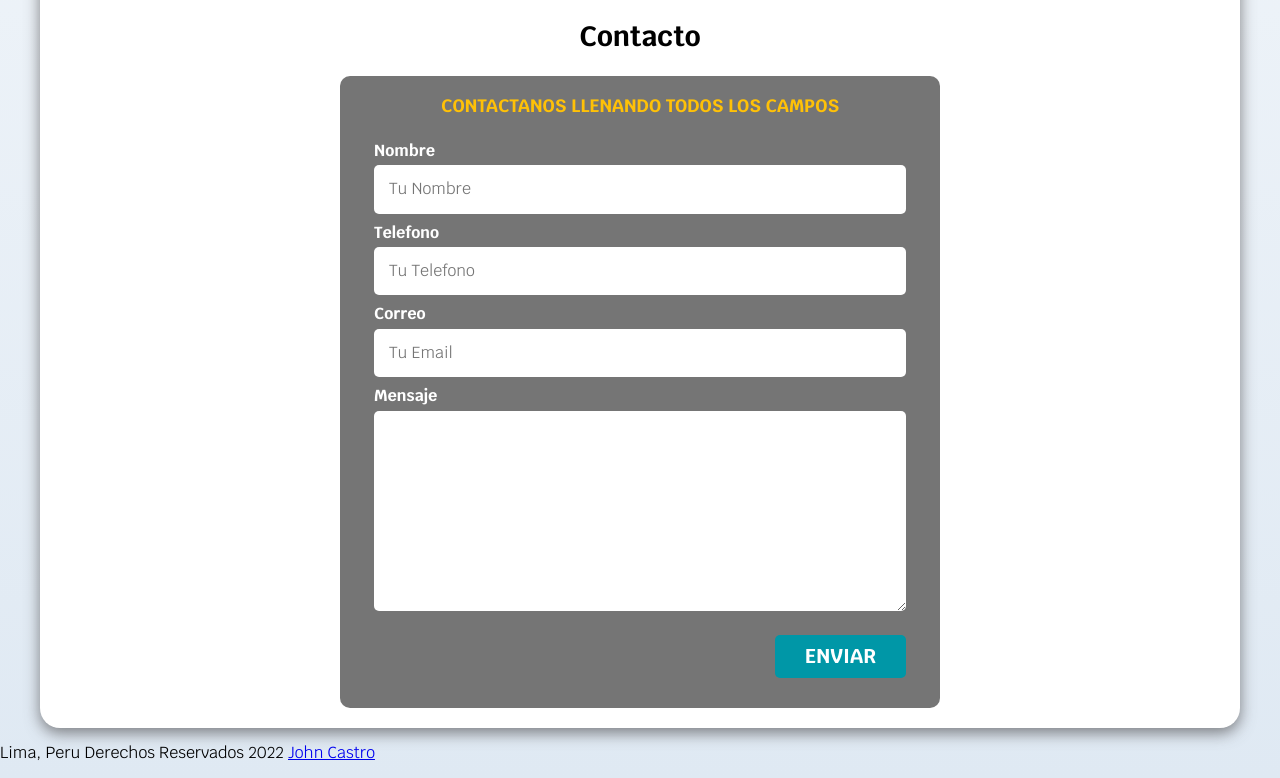
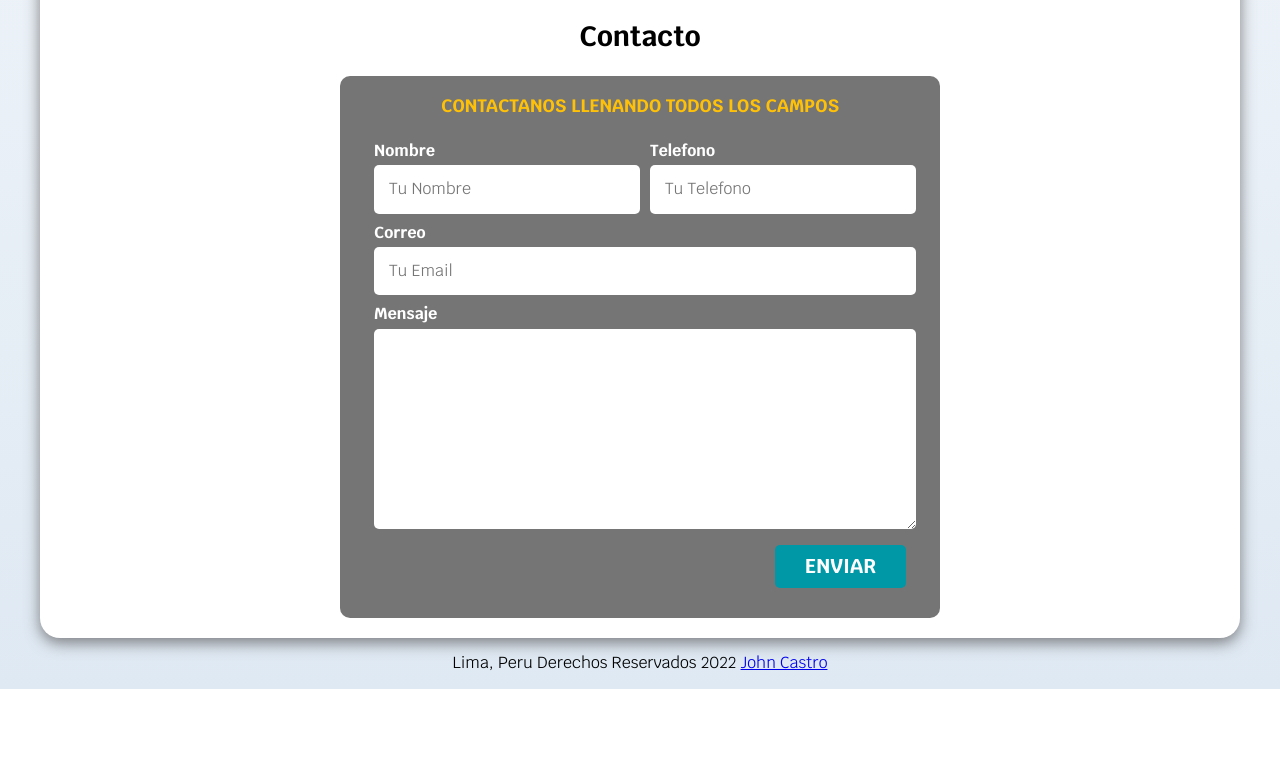
Before and after one commit to JohnCR2022/JC-Consultores, a plain HTML site: page index.html in a window 1280 px wide. Shown: the part 1108-1886 px from the top of the page. After the commit the page ends 1797 px from the top, so only its background shows below. Drawn offline with Linux system fonts and the light colour scheme.

Commit message:
posicionamiento de imputs y efecto scroll

```diff
--- a/css/styles.css
+++ b/css/styles.css
@@ -7,11 +7,22 @@
     --grisclaro: #dfe9f3;
     }
 
-
-
+/* Globales */
 html{
     font-size: 62.5%;
     box-sizing: border-box;
+    scroll-snap-type: y mandatory;
+}
+
+/* Scroll Snap */
+
+.servicios,
+.navegacion-principal,
+.formulario,
+.footer {
+    scroll-snap-align: center;
+    scroll-margin-top: always;
+
 }
 
 *,*:before,*:after {
@@ -243,9 +254,22 @@ h1,h2,h3 {
     color: var(--primario);
 }
 
-.contenedor-campos{}
+@media (min-width: 768px) {
+    .contenedor-campos{
+        display: grid;
+        grid-template-columns: 50% 50%;
+        grid-template-rows: auto auto 20rem;
+        column-gap: 1rem;
+        margin-bottom: 3rem;
+        }
 
-.campo{
+    .campo:nth-child(3),
+    .campo:nth-child(4) {
+        grid-column: 1/3;
+    }
+    }
+
+.campo {
     margin-bottom: 1rem;
 }
 
@@ -257,6 +281,10 @@ h1,h2,h3 {
     display: block;
 }
 
+.campo textarea{
+    height: 20rem;
+
+}
 .input-text {
     width: 100%;
     border:none;
@@ -264,7 +292,8 @@ h1,h2,h3 {
     border-radius: 0.5rem;
 }
 
-.campo textarea{
+/* footer */
 
-    height: 20rem;
+.footer {
+text-align: center;
 }
--- a/index.html
+++ b/index.html
@@ -17,7 +17,7 @@
 <body>
 
     <header>
-        <h1 class="titulo">Alevale fiu fiu <span>Consultores Asociados<span/></h1>
+        <h1 class="titulo">JC<span>Consultores Asociados<span/></h1>
     </header>
 
     <div class="nav-bg">
@@ -143,7 +143,7 @@
 
 </main>
 
-    <footer>
+    <footer class="footer">
         <p>Lima, Peru <i class="bi bi-c-circle"></i> Derechos Reservados 2022 <a href="https://www.linkedin.com/in/johnpaulcastrorengifo-89630568/" target="_blank" rel="noopener noreferrer"> John Castro</a></p>
     </footer>
 
```
